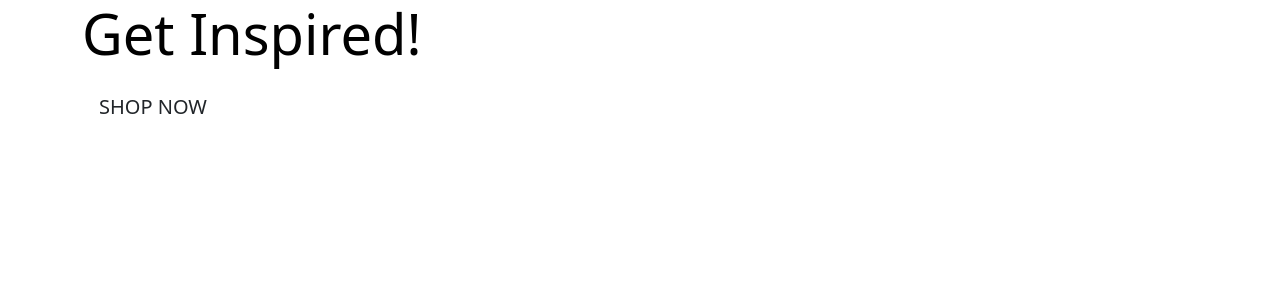
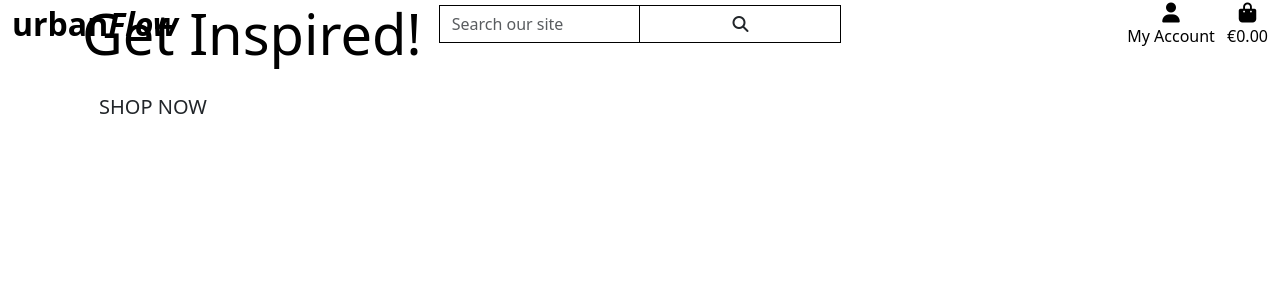
Before and after one commit to keith1729/pp5-urbanflow, a Django app: page / in a window 1280 px wide. Shown: the top 300 px of the page. Run offline with Django 4.2, Linux system fonts and the light colour scheme; some libraries are stand-ins or nearby versions.

Commit message:
Added main page header

```diff
--- a/templates/base.html
+++ b/templates/base.html
@@ -23,6 +23,9 @@
 
     <!-- JS -->
     {% block core_js %}
+    <script src="https://kit.fontawesome.com/370949a208.js"
+            crossorigin="anonymous"
+    ></script>
     <script src="https://cdnjs.cloudflare.com/ajax/libs/jquery/3.7.1/jquery.min.js"
             integrity="sha512-v2CJ7UaYy4JwqLDIrZUI/4hqeoQieOmAZNXBeQyjo21dadnwR+8ZaIJVT8EE2iyI61OV8e6M8PP2/4hpQINQ/g=="
             crossorigin="anonymous"
@@ -45,7 +48,69 @@
   </head>
   <body>
     <header class="container-fluid fixed-top">
-
+      <div class="row">
+        <div class="col-12 col-lg-4 my-auto py-1 py-lg-0 text-center text-lg-start">
+          <a href="{% url 'home' %}" class="nav-link main-logo-link">
+            <h2 class="logo-font text-black my-0">
+              <strong>urban<em>Flow</em></strong>
+            </h2>
+          </a>
+        </div>
+        <div class="col-12 col-lg-4 my-auto py-1 py-lg-0">
+          <form method="GET" action="">
+            <div class="input-group w-100">
+              <input class="form-control border border-black rounded-0" type="text" name="q" placeholder="Search our site">
+              <button class="form-control btn btn-black border border-black rounded-0" type="submit">
+                <span class="icon">
+                  <i class="fas fa-search"></i>
+                </span>
+              </button>
+            </div>
+          </form>
+        </div>
+        <div class="col-12 col-lg-4 my-auto py-1 py-lg-0">
+          <ul class="list-inline list-unstyled text-center text-lg-end my-0">
+            <li class="list-inline-item dropdown">
+              <a href="#" class="text-black nav-link" id="user-options" data-bs-toggle="dropdown" aria-haspopup="true" aria-expanded="false">
+                <div class="text-center">
+                  <div>
+                    <i class="fas fa-user fa-lg"></i>
+                  </div>
+                  <p class="my-0">My Account</p>
+                </div>
+              </a>
+              <div class="dropdown-menu border-0" aria-labelledby="user-options">
+                {% if request.user.is_authenticated %}
+                  {% if request.user.is_superuser %}
+                    <a href="" class="dropdown-item">Product Management</a>
+                  {% endif %}
+                  <a href="" class="dropdown-item">My Profile</a>
+                  <a href="{% url 'account_logout' %}" class="dropdown-item">Logout</a>
+                {% else %}
+                  <a href="{% url 'account_signup' %}" class="dropdown-item">Register</a>
+                  <a href="{% url 'account_login' %}" class="dropdown-item">Login</a>
+                {% endif %}
+              </div>
+            </li>
+            <li class="list-inline-item">
+              <a class="{% if grand_total %}text-info fw-bold{% else %}text-black{% endif %} nav-link" href="">
+                <div class="text-center">
+                  <div>
+                    <i class="fas fa-shopping-bag fa-lg"></i>
+                  </div>
+                  <p class="my-0">
+                    {% if grand_total %}
+                      €{{ grand_total|floatformat:2 }}
+                    {% else %}
+                      €0.00
+                    {% endif %}
+                  </p>
+                </div>
+              </a>
+            </li>
+          </ul>
+        </div>
+      </div>
     </header>
 
     {% if messages %}
```
